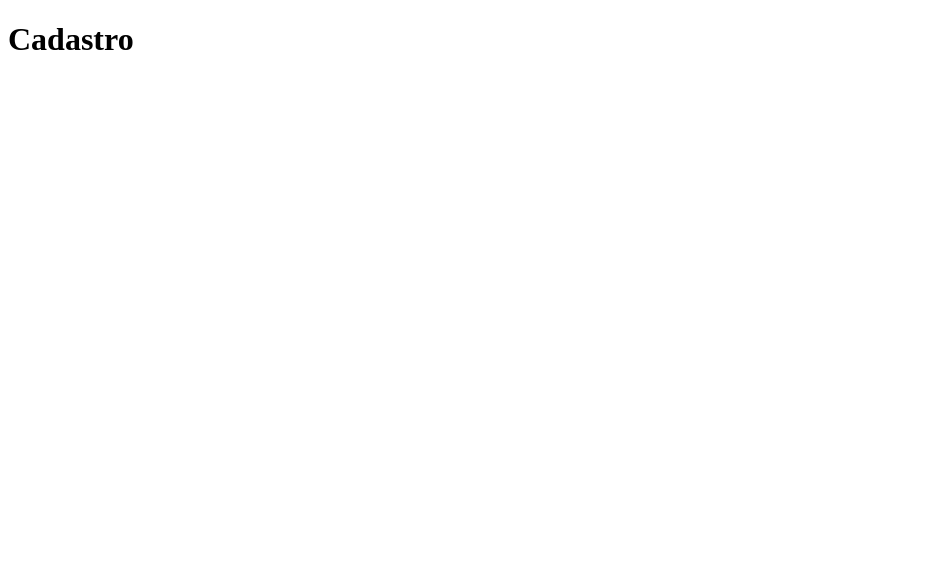
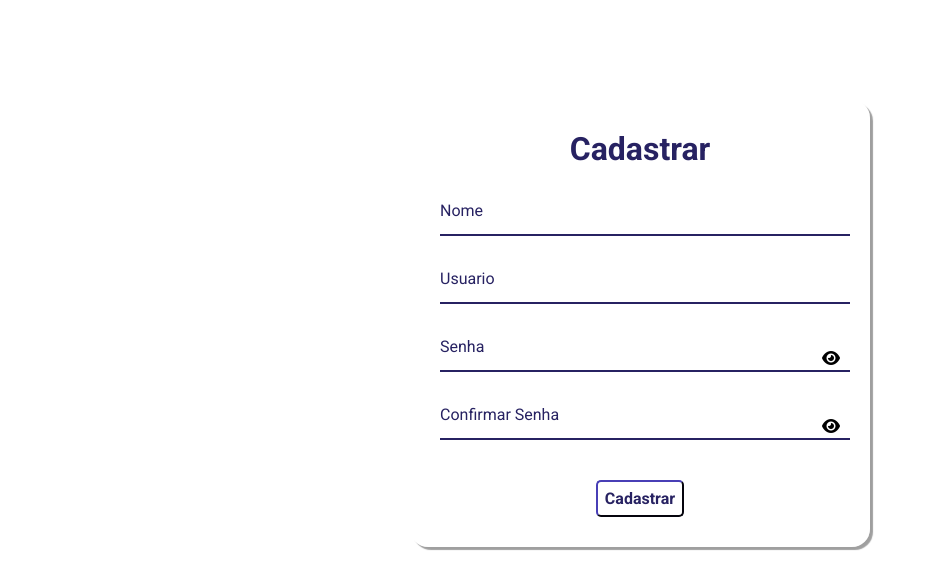
Before and after one commit to rodrigogcunha/be-productive, a plain HTML site: page assets/html/signup.html in a window 1280 px wide. Shown: the whole page, without its empty margins (0-927 px from the left). Drawn offline with Linux system fonts and the light colour scheme.

Commit message:
signup html add

```diff
--- a/assets/html/signup.html
+++ b/assets/html/signup.html
@@ -3,9 +3,47 @@
 <head>
     <meta charset="UTF-8">
     <meta name="viewport" content="width=device-width, initial-scale=1.0">
+    <script src="https://kit.fontawesome.com/38e90e28f1.js" crossorigin="anonymous"></script>
+    <link rel="stylesheet" href="../css/signup.css">
     <title>Sign-up</title>
 </head>
 <body>
-    <h1>Cadastro</h1>
+    <div class='container'>
+        <div class='card'>
+          <h1>Cadastrar</h1>
+
+          <div id='msgError'></div>
+          <div id='msgSuccess'></div>
+
+          <div class='label-float'>
+            <input type="text" id='nome' placeholder='' required>
+            <label id='labelNome' for='nome'>Nome</label>
+          </div>
+
+          <div class='label-float'>
+            <input type="text" id='usuario' placeholder='' required>
+            <label id='labelUsuario' for='usuario'>Usuario</label>
+          </div>
+
+          <div class='label-float'>
+            <input type="password" id='senha' placeholder='' required>
+            <label id='labelSenha' for='senha'>Senha</label>
+            <i id='verSenha' class="fa-solid fa-eye"></i>
+          </div>
+
+          <div class='label-float'>
+            <input type="password" id='confirmSenha' placeholder='' required>
+            <label id='labelconfirmSenha' for='confirmSenha'>Confirmar Senha</label>
+            <i id='verConfirmSenha' class="fa-solid fa-eye"></i>
+          </div>
+
+
+
+          <div class='justify-center'>
+            <button onclick='cadastrar()'>Cadastrar</button>
+          </div>
+
+        </div>
+      </div>
 </body>
 </html>
```
